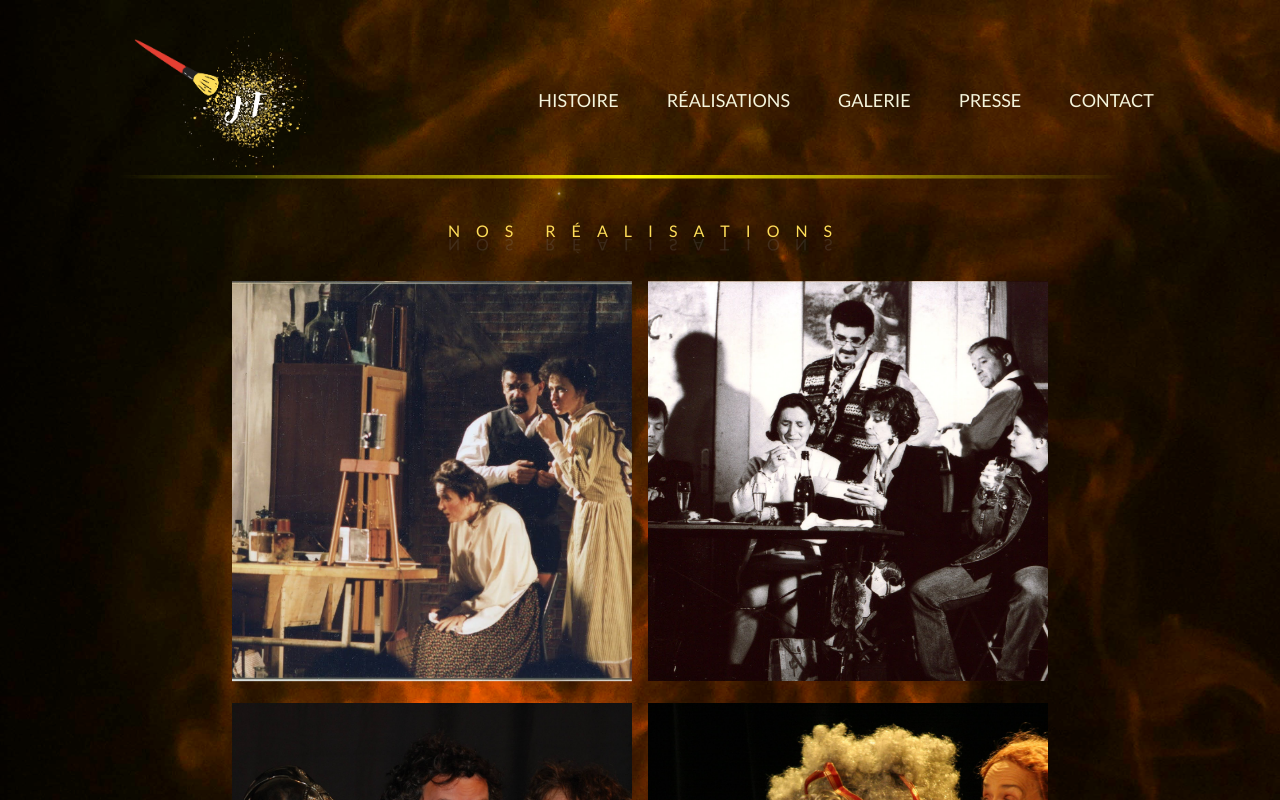
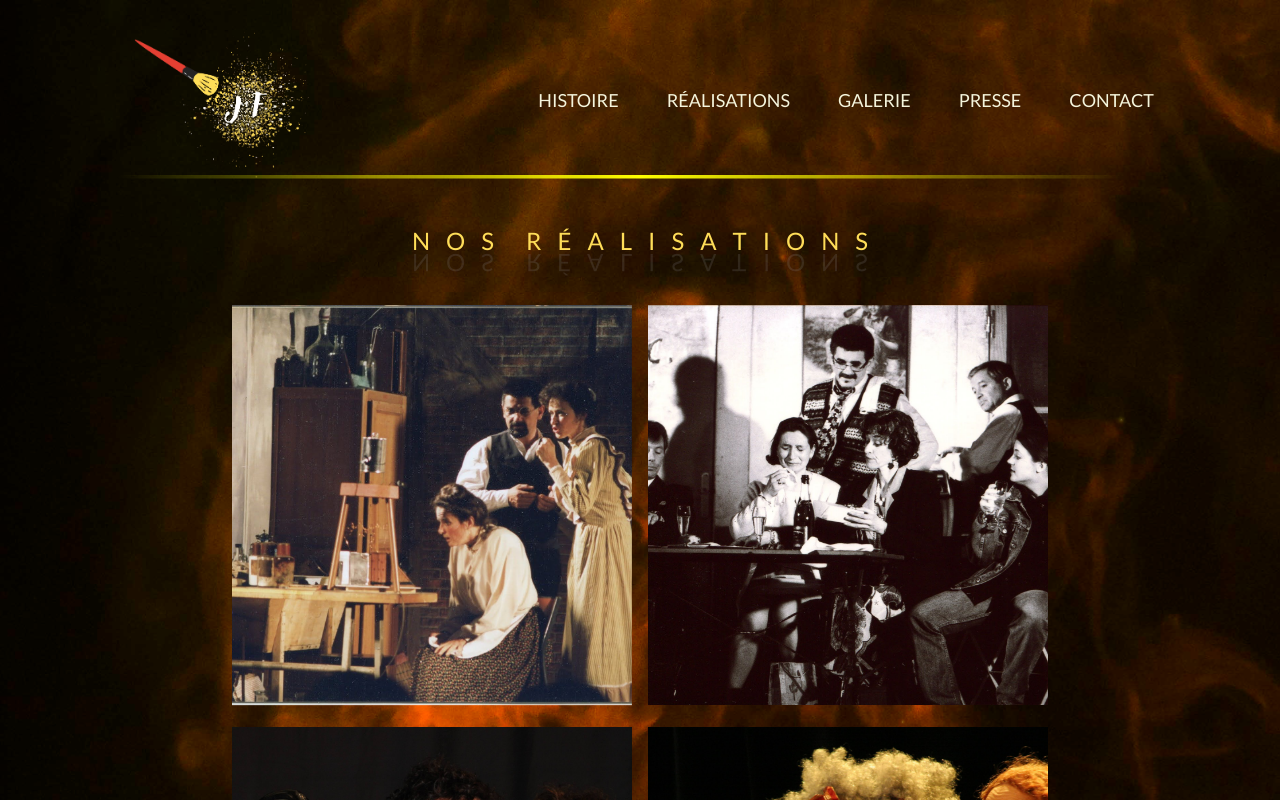
Before and after one commit to LaureJanin/jeanfarine, a React (Vite) app: page /dramas in a window 1280 px wide. Shown: the top 800 px of the page. Built offline with nearby package versions, Linux system fonts and the light colour scheme.

Commit message:
connection du formulaire de contact

```diff
--- a/package.json
+++ b/package.json
@@ -9,6 +9,7 @@
     "preview": "vite preview"
   },
   "dependencies": {
+    "@emailjs/browser": "^3.11.0",
     "react": "^18.2.0",
     "react-dom": "^18.2.0",
     "react-lottie-player": "^1.5.4",
--- a/src/components/Title/Title.scss
+++ b/src/components/Title/Title.scss
@@ -4,7 +4,7 @@
     align-items: center;
     color: #fedd58;
     margin: 1rem;
-    font-size: 1rem;
+    font-size: 1.5rem;
     animation-name: border-anim;
     animation-duration: 2s;
     animation-timing-function: ease-out;
--- a/src/pages/Contact.jsx
+++ b/src/pages/Contact.jsx
@@ -1,12 +1,13 @@
-import Title from "../components/Title/Title"
-import "./styles/contact.scss"
+import Title from "../components/Title/Title";
+import emailjs from '@emailjs/browser';
+import "./styles/contact.scss";
 
 function Contact() {
     const sendEmail = (e) => {
         e.preventDefault();
         emailjs.sendForm(
-          "service_56x1pop",
-          "template_fn9vmmr",
+          "service_zwi9gir",
+          "template_cad2jkl",
           e.target,
           "k3bHC3Fzm7BtjTSrr"
         )
```
Also changed, not shown: 1 other file (tests, documents, lock files or other folders).
